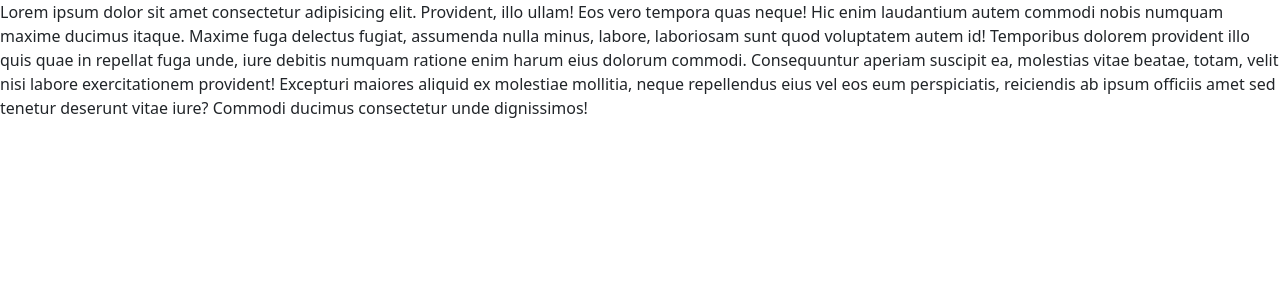
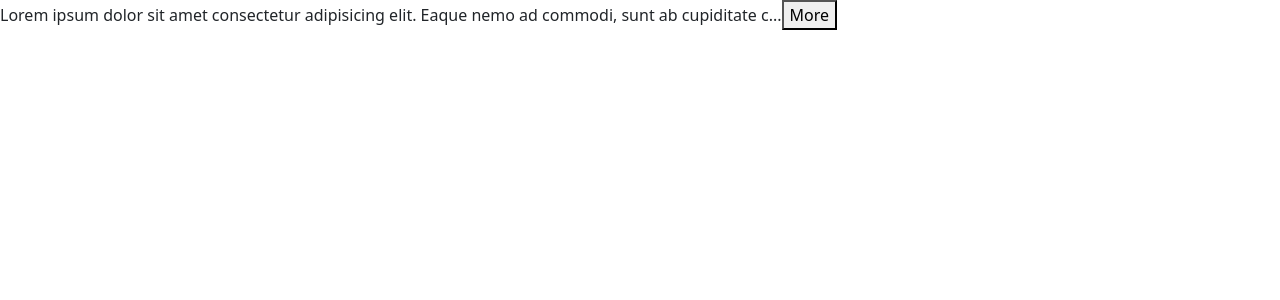
Before and after one commit to redayzarra/study-react, a React (Vite) app: page / in a window 1280 px wide. Shown: the top 300 px of the page. Built offline with nearby package versions, Linux system fonts and the light colour scheme; the HTML template or start-up script is replaced by a standard one.

Commit message:
Finishing exercise for expandable text

```diff
--- a/src/App.tsx
+++ b/src/App.tsx
@@ -30,18 +30,18 @@ function App() {
 
   return (
     <div>
-      <ExpandableText>
-        Lorem ipsum dolor sit amet consectetur adipisicing elit. Provident, illo
-        ullam! Eos vero tempora quas neque! Hic enim laudantium autem commodi
-        nobis numquam maxime ducimus itaque. Maxime fuga delectus fugiat,
-        assumenda nulla minus, labore, laboriosam sunt quod voluptatem autem id!
-        Temporibus dolorem provident illo quis quae in repellat fuga unde, iure
-        debitis numquam ratione enim harum eius dolorum commodi. Consequuntur
-        aperiam suscipit ea, molestias vitae beatae, totam, velit nisi labore
-        exercitationem provident! Excepturi maiores aliquid ex molestiae
-        mollitia, neque repellendus eius vel eos eum perspiciatis, reiciendis ab
-        ipsum officiis amet sed tenetur deserunt vitae iure? Commodi ducimus
-        consectetur unde dignissimos!
+      <ExpandableText maxChars={100}>
+        Lorem ipsum dolor sit amet consectetur adipisicing elit. Eaque nemo ad
+        commodi, sunt ab cupiditate cumque mollitia magnam tenetur consequuntur
+        id molestiae nam omnis veritatis voluptatem? Earum velit quibusdam illum
+        sit mollitia soluta veritatis doloribus, numquam recusandae ad, nostrum
+        blanditiis aperiam consequatur modi debitis. Rerum id facere eaque
+        quaerat omnis laboriosam expedita earum dolorum, eius aut quos. Nobis
+        voluptatem eveniet earum, ea culpa sunt cum. Dolor, accusantium alias.
+        Mollitia tenetur reprehenderit possimus deleniti aspernatur nam
+        cupiditate ipsa consequuntur debitis? Deleniti ea minima dolorum,
+        consectetur quidem voluptatum iste nam, ex officia praesentium animi
+        laboriosam illum nobis error culpa velit eveniet? Qui.
       </ExpandableText>
     </div>
   );
--- a/src/components/ExpandableText.tsx
+++ b/src/components/ExpandableText.tsx
@@ -1,14 +1,26 @@
-import React from 'react'
+import React, { useState } from "react";
+import { BsChatRightDotsFill } from "react-icons/bs";
 
 interface Props {
   children: string;
   maxChars?: number;
 }
 
-const ExpandableText = ({children, maxChars = 100}: Props) => {
+const ExpandableText = ({ children, maxChars = 100 }: Props) => {
+  const [isExpanded, setExpanded] = useState(false);
+
+  if (children.length <= maxChars) return <p>{children}</p>;
+
+  const text = isExpanded ? children : children.substring(0, maxChars);
+
   return (
-    <div>{children}</div>
-  )
-}
+    <p>
+      {text}...
+      <button onClick={() => setExpanded(!isExpanded)}>
+        {isExpanded ? "Less" : "More"}
+      </button>
+    </p>
+  );
+};
 
-export default ExpandableText
+export default ExpandableText;
```
